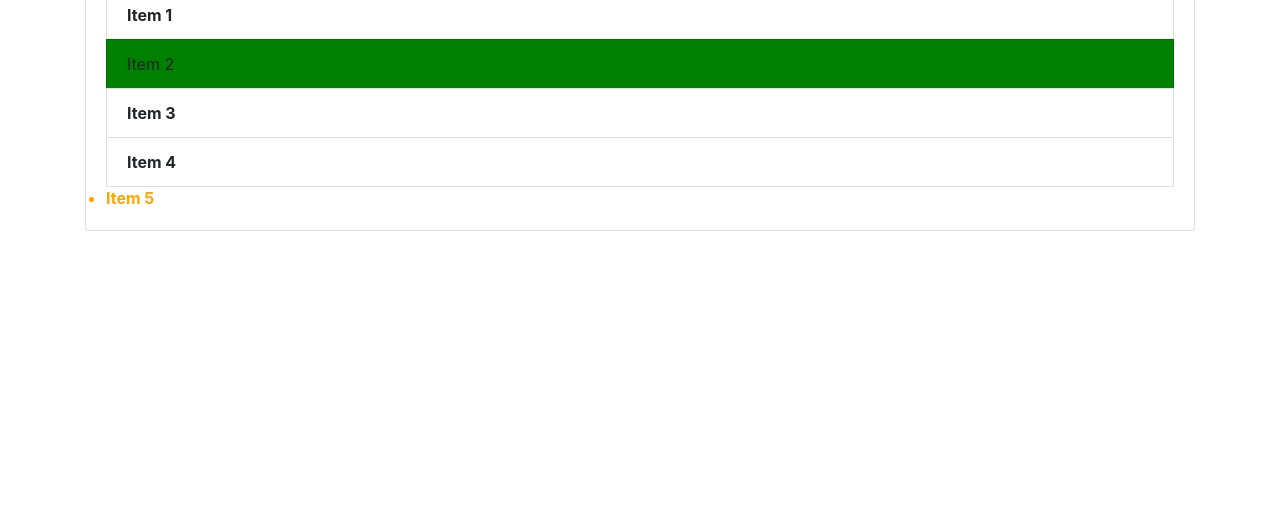
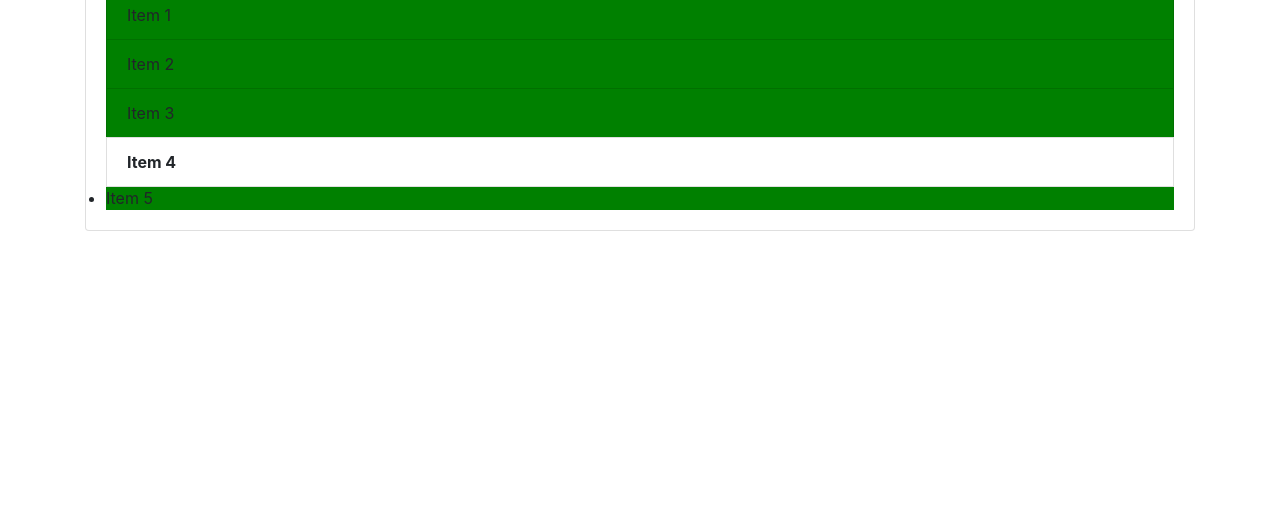
Before and after one commit to balajihack21/DOMmanipulation, a plain HTML site: page DOMHandon.html in a window 1280 px wide. Shown: the part 291-800 px from the top of the page. Drawn offline with nearby package versions, Linux system fonts and the light colour scheme.

Commit message:
update Query selector and querselectorall

```diff
--- a/DOMHandon.html
+++ b/DOMHandon.html
@@ -45,11 +45,22 @@
      for(let i=0;i<items.length;i++){
       items[i].style="font-weight:bold;"
      }
-     items[1].style="background-color:green"
+    //  items[1].style="background-color:green"
 
      //using Tag name
     let tagitems=document.getElementsByTagName("li")
     tagitems[4].style="color:orange;font-weight:bold;"
-</script>
+
+    //using Query selector and Query selesctor all
+    let item_2=document.querySelector("#items")
+    item_2.children[1].style="background-color:green"
+    item_2.children[2].style="opacity:0;"
+
+    let item_3=document.querySelectorAll("li:nth-child(odd)")
+    for(let i=0;i<item_3.length;i++){
+      item_3[i].style="background-color:green"
+    }
+
+    </script>
 </body>
 </html>
```
